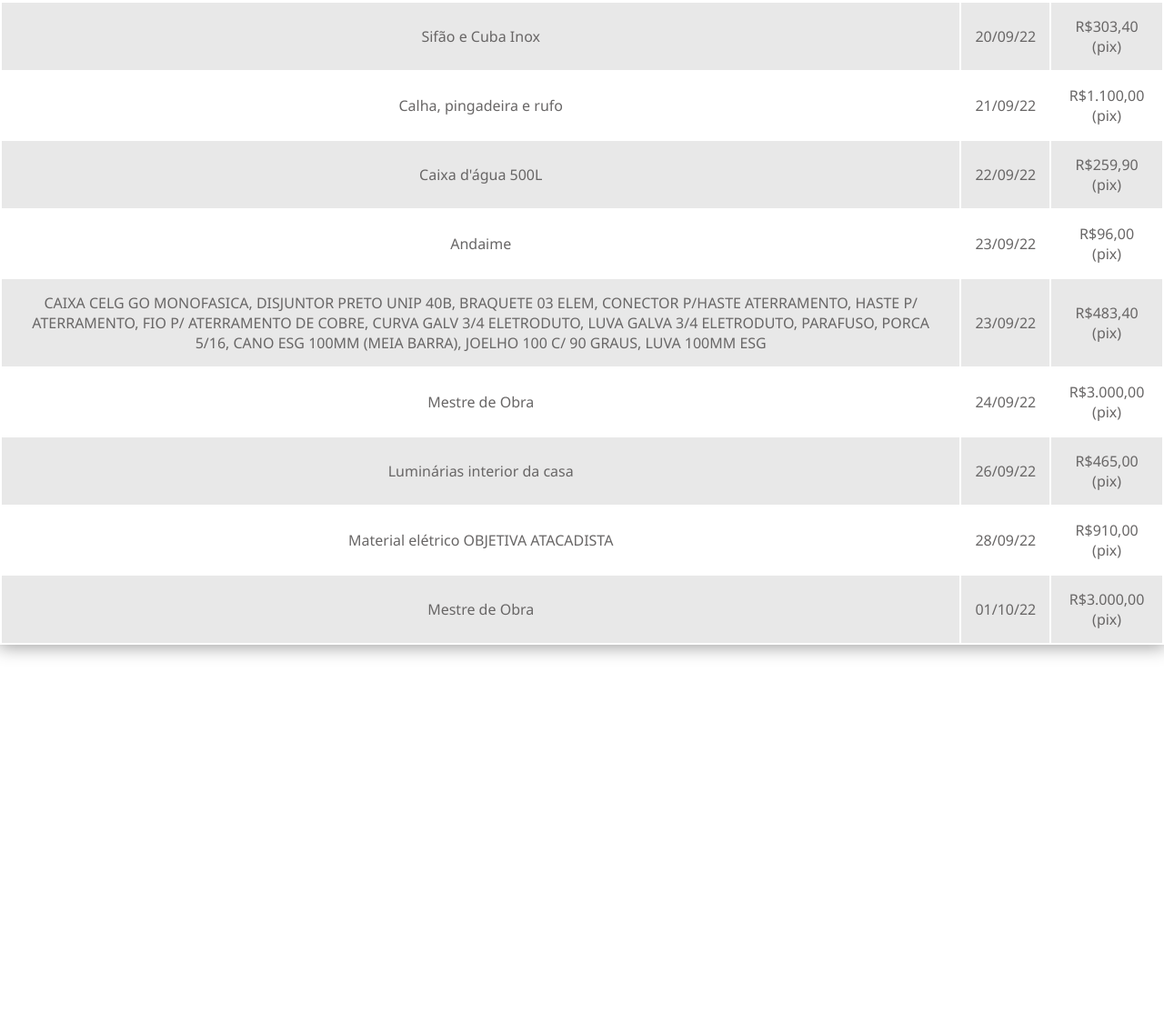
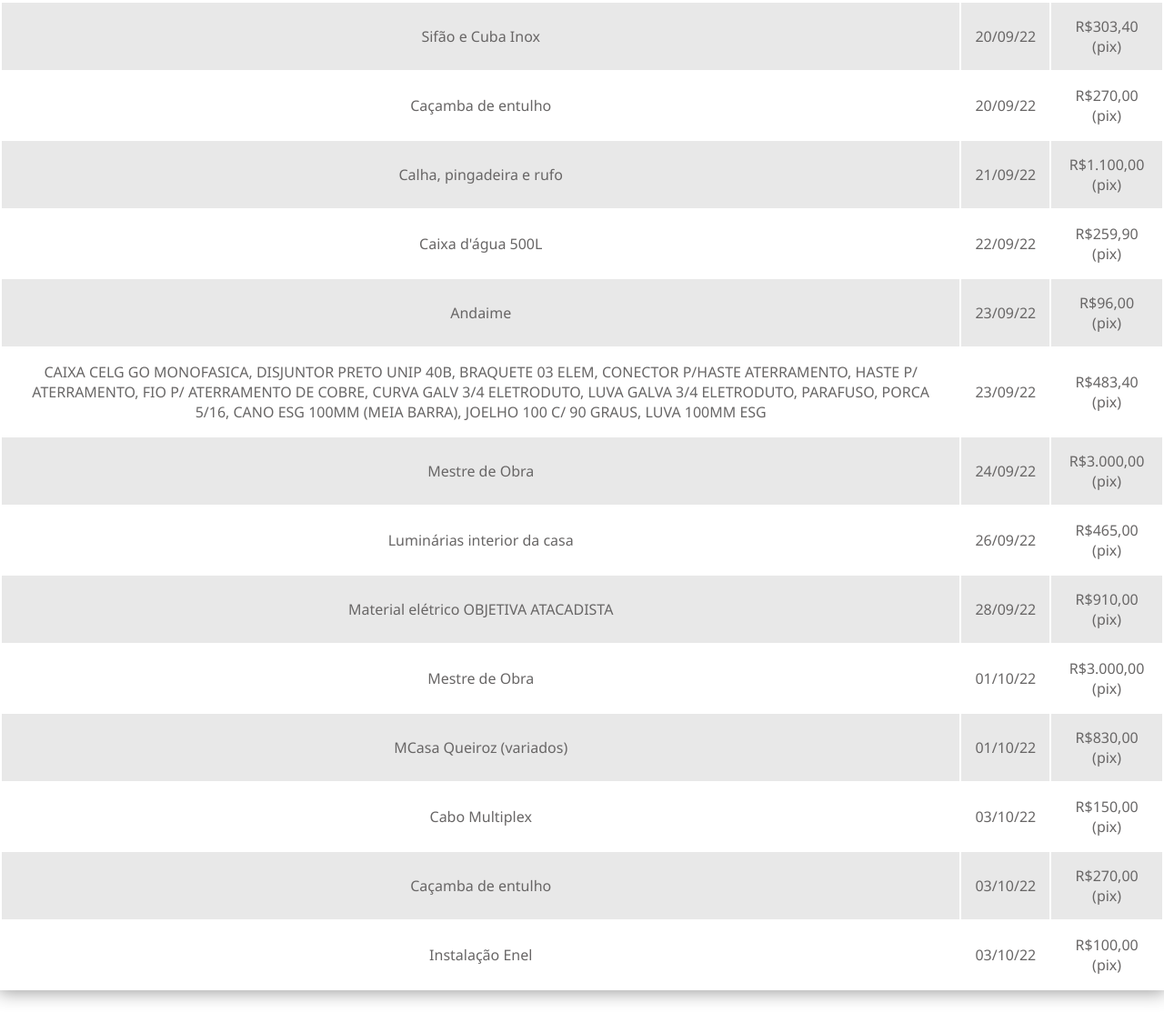
Before and after one commit to duduf1sh/casa, a plain HTML site: page index.html in a window 1280 px wide. Shown: the part 1405-2519 px from the top of the page at 91% size. Before the commit the page ends 2139 px from the top, so only its background shows below. Drawn offline with Linux system fonts and the light colour scheme.

Commit message:
Update index.html

```diff
--- a/index.html
+++ b/index.html
@@ -17,7 +17,7 @@
             <div id="saldo">
                 <h4>Saldo Inicial - R$120.000,00</h4>
                 <h2>Saldo Atual</h2>
-                <h3>R$9.281,00</h3>
+                <h3>R$7.661,00</h3>
             </div>
             <div id="current_date">
                 <script>
@@ -81,6 +81,9 @@
                             <td>Sifão e Cuba Inox</td><td>20/09/22</td><td>R$303,40 (pix)</td>
                         </tr>
                         <tr>
+                            <td>Caçamba de entulho</td><td>20/09/22</td><td>R$270,00 (pix)</td>
+                        </tr>
+                        <tr>
                             <td>Calha, pingadeira e rufo</td><td>21/09/22</td><td>R$1.100,00 (pix)</td>
                         </tr>
                          <tr>
@@ -104,6 +107,18 @@
                         <tr>
                             <td>Mestre de Obra</td><td>01/10/22</td><td>R$3.000,00 (pix)</td>
                         </tr>
+                         <tr>
+                            <td>MCasa Queiroz (variados)</td><td>01/10/22</td><td>R$830,00 (pix)</td>
+                        </tr>
+                        <tr>
+                            <td>Cabo Multiplex</td><td>03/10/22</td><td>R$150,00 (pix)</td>
+                        </tr>
+                        <tr>
+                            <td>Caçamba de entulho</td><td>03/10/22</td><td>R$270,00 (pix)</td>
+                        </tr>
+                        <tr>
+                            <td>Instalação Enel</td><td>03/10/22</td><td>R$100,00 (pix)</td>
+                        </tr>
                     </tbody>
                 </table>
             </div>
```
